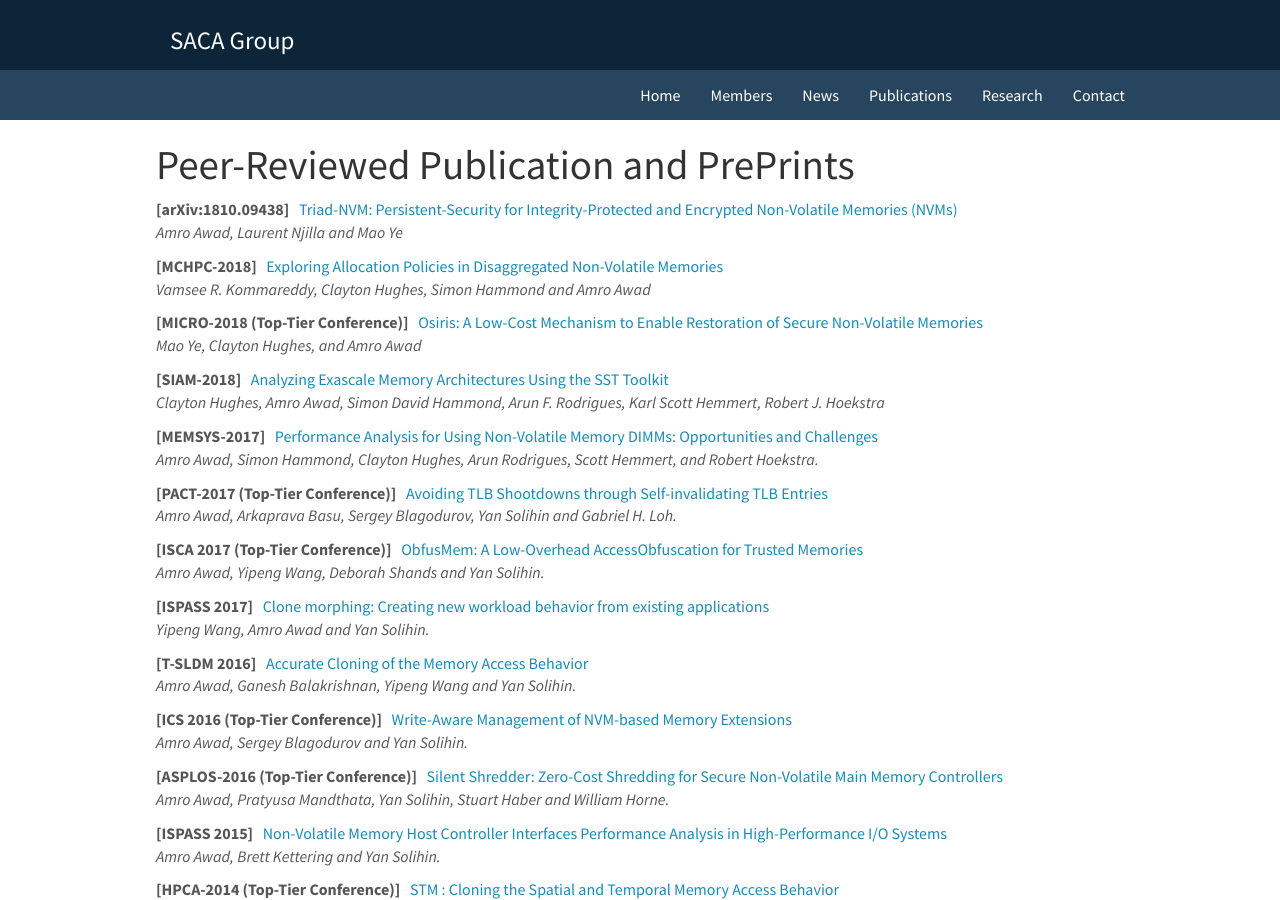
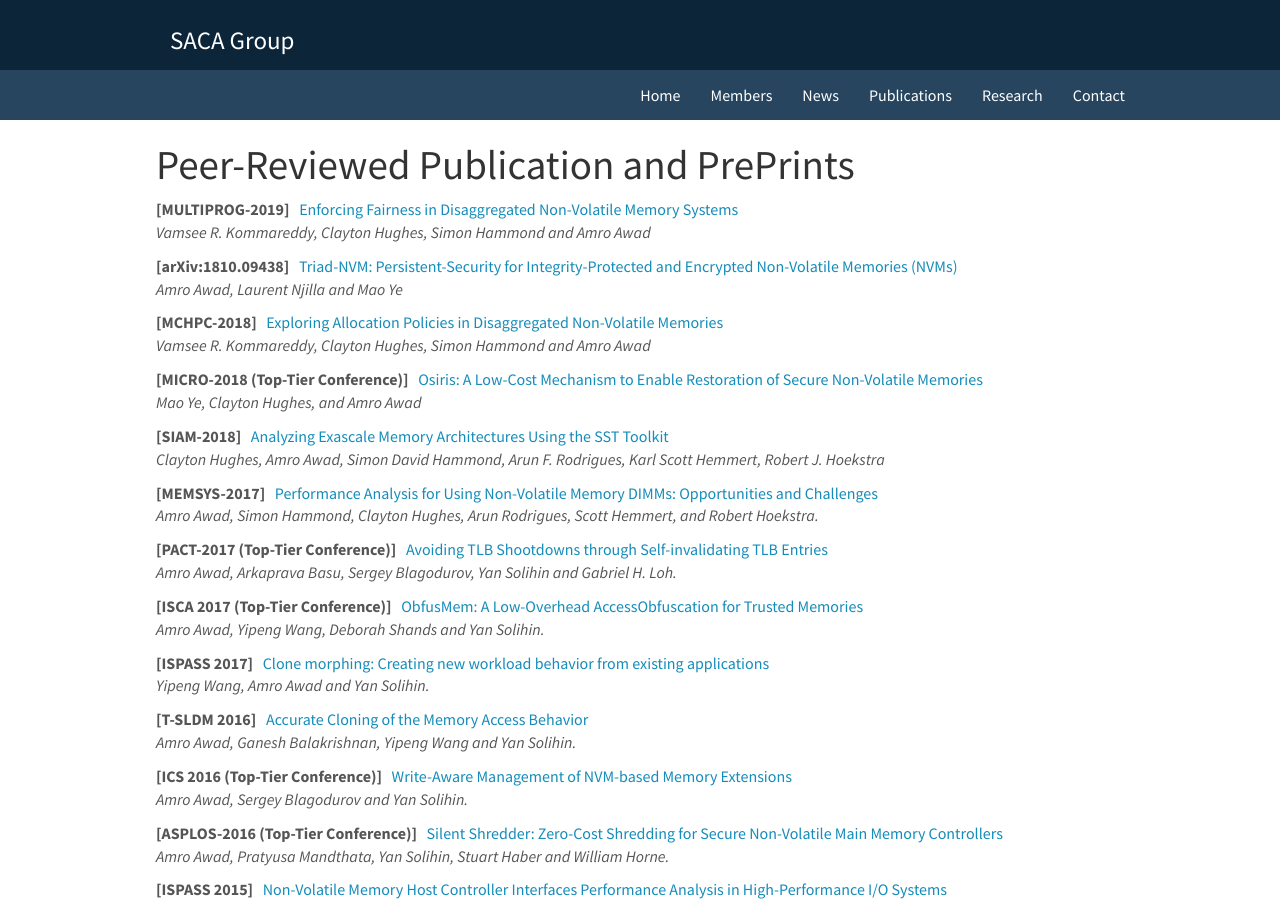
Before and after one commit to sacagroup/sacagroup.github.io, a Jekyll site: the page built from _pages/publications.md, in a window 1280 px wide and 900 px high. Built offline with Jekyll 4.4.1, drawn with Linux system fonts in a browser that asks for light colours; nearby versions of some CDN libraries.

Commit message:
adding paper

```diff
--- a/_data/publist.yml
+++ b/_data/publist.yml
@@ -1,3 +1,11 @@
+
+- title: "Enforcing Fairness in Disaggregated Non-Volatile Memory Systems"
+  description: ""
+  authors:
+    Vamsee R. Kommareddy, Clayton Hughes, Simon Hammond and Amro Awad
+  link:
+    url: http://research.ac.upc.edu/multiprog/
+    display: MULTIPROG-2019
 
 - title: "Triad-NVM: Persistent-Security for Integrity-Protected and Encrypted Non-Volatile Memories (NVMs)"
   description: ""
@@ -6,7 +14,6 @@
   link:
     url: https://arxiv.org/pdf/1810.09438.pdf
     display: arXiv:1810.09438
-
 
 
 - title: "Exploring Allocation Policies in Disaggregated Non-Volatile Memories"
```
